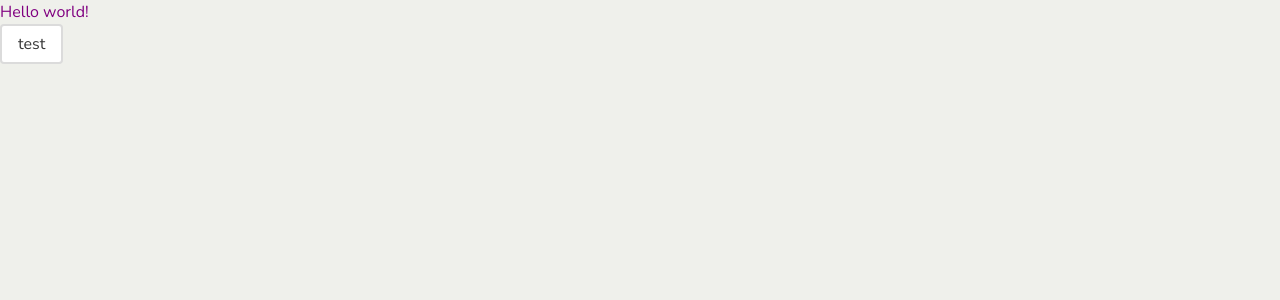
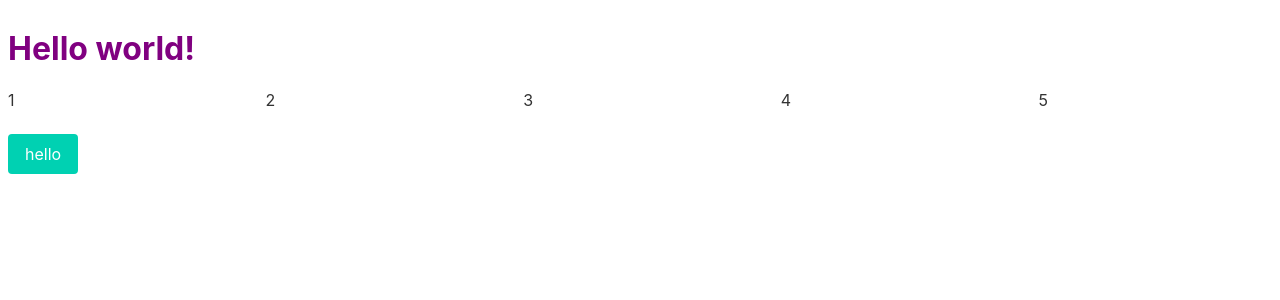
Before and after one commit to amcardle/aapp, a Svelte app: page / in a window 1280 px wide. Shown: the top 300 px of the page. Built offline with nearby package versions, Linux system fonts and the light colour scheme.

Commit message:
modular bulma imports

```diff
--- a/rollup.config.js
+++ b/rollup.config.js
@@ -26,7 +26,7 @@
                 css.write("public/bundle.css");
             }
         }),
-        postcss({ extract: true, inject: false }),
+        postcss({ extract: true, inject: false, minimize: true }),
 
         // If you have external dependencies installed from
         // npm, you'll most likely need these plugins. In
--- a/src/App.svelte
+++ b/src/App.svelte
@@ -10,4 +10,12 @@
 </style>
 
 <h1>Hello {name}!</h1>
-<button class="button">test</button>
+
+<div class="columns">
+  <div class="column">1</div>
+  <div class="column">2</div>
+  <div class="column">3</div>
+  <div class="column">4</div>
+  <div class="column">5</div>
+</div>
+<button class="button is-primary">hello</button>
--- a/src/mystyles.scss
+++ b/src/mystyles.scss
@@ -1,35 +1,7 @@
 @charset "utf-8";
 
-// Import a Google Font
-@import url("https://fonts.googleapis.com/css?family=Nunito:400,700");
+// Import only what you need from Bulma
 
-// Set your brand colors
-$purple: #8a4d76;
-$pink: #fa7c91;
-$brown: #757763;
-$beige-light: #d0d1cd;
-$beige-lighter: #eff0eb;
-
-// Update Bulma's global variables
-$family-sans-serif: "Nunito", sans-serif;
-$grey-dark: $brown;
-$grey-light: $beige-light;
-$primary: $purple;
-$link: $pink;
-$widescreen-enabled: false;
-$fullhd-enabled: false;
-
-// Update some of Bulma's component variables
-$body-background-color: $beige-lighter;
-$control-border-width: 2px;
-$input-border-color: transparent;
-$input-shadow: none;
-
-// Import only what you need from Bulma
 @import "../node_modules/bulma/sass/utilities/_all.sass";
-@import "../node_modules/bulma/sass/base/_all.sass";
-@import "../node_modules/bulma/sass/components/_all.sass";
-@import "../node_modules/bulma/sass/elements/_all.sass";
-@import "../node_modules/bulma/sass/form/_all.sass";
-@import "../node_modules/bulma/sass/grid/_all.sass";
-@import "../node_modules/bulma/sass/layout/_all.sass";
+@import "../node_modules/bulma/sass/grid/columns.sass";
+@import "../node_modules/bulma/sass/elements/button.sass";
```
